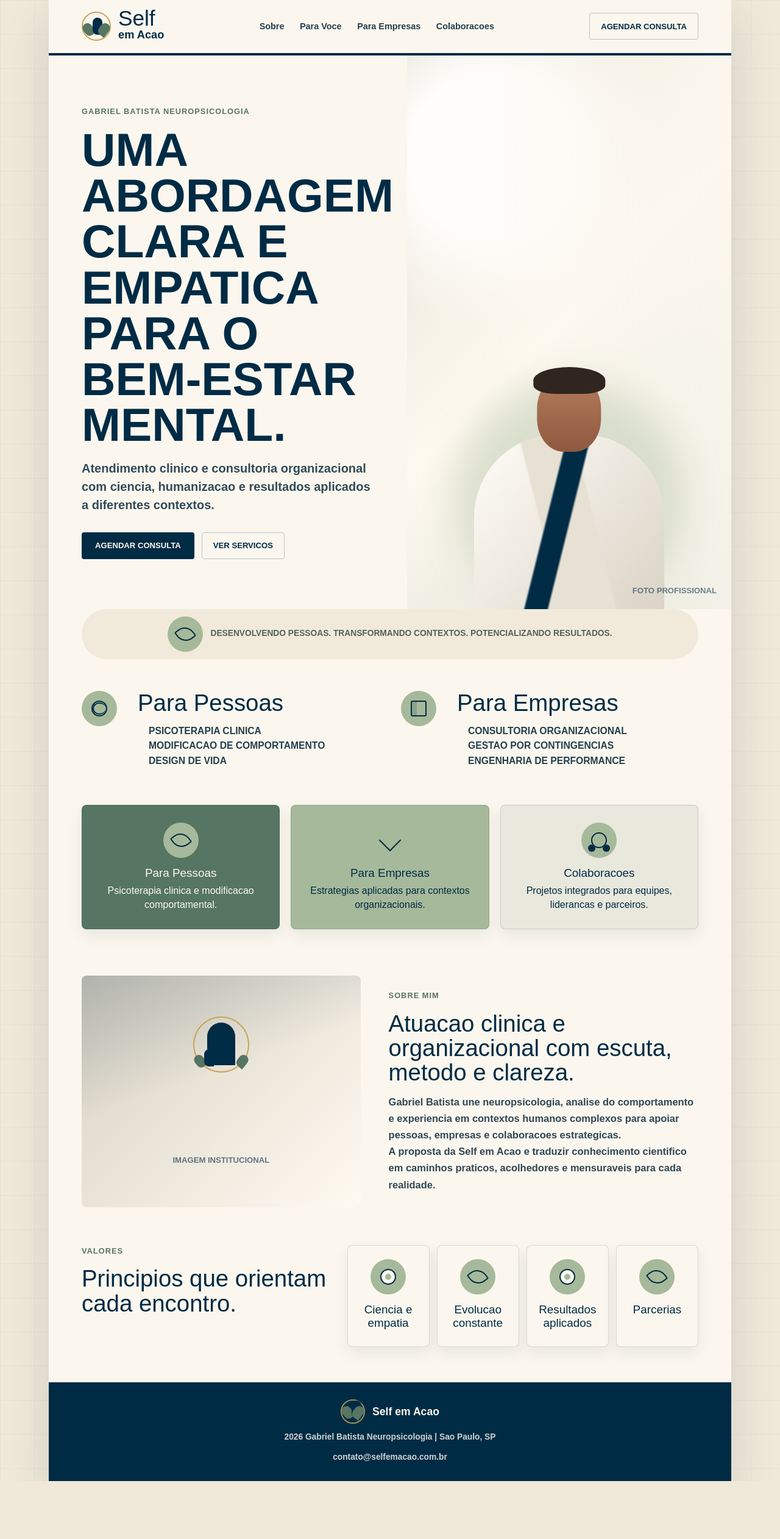
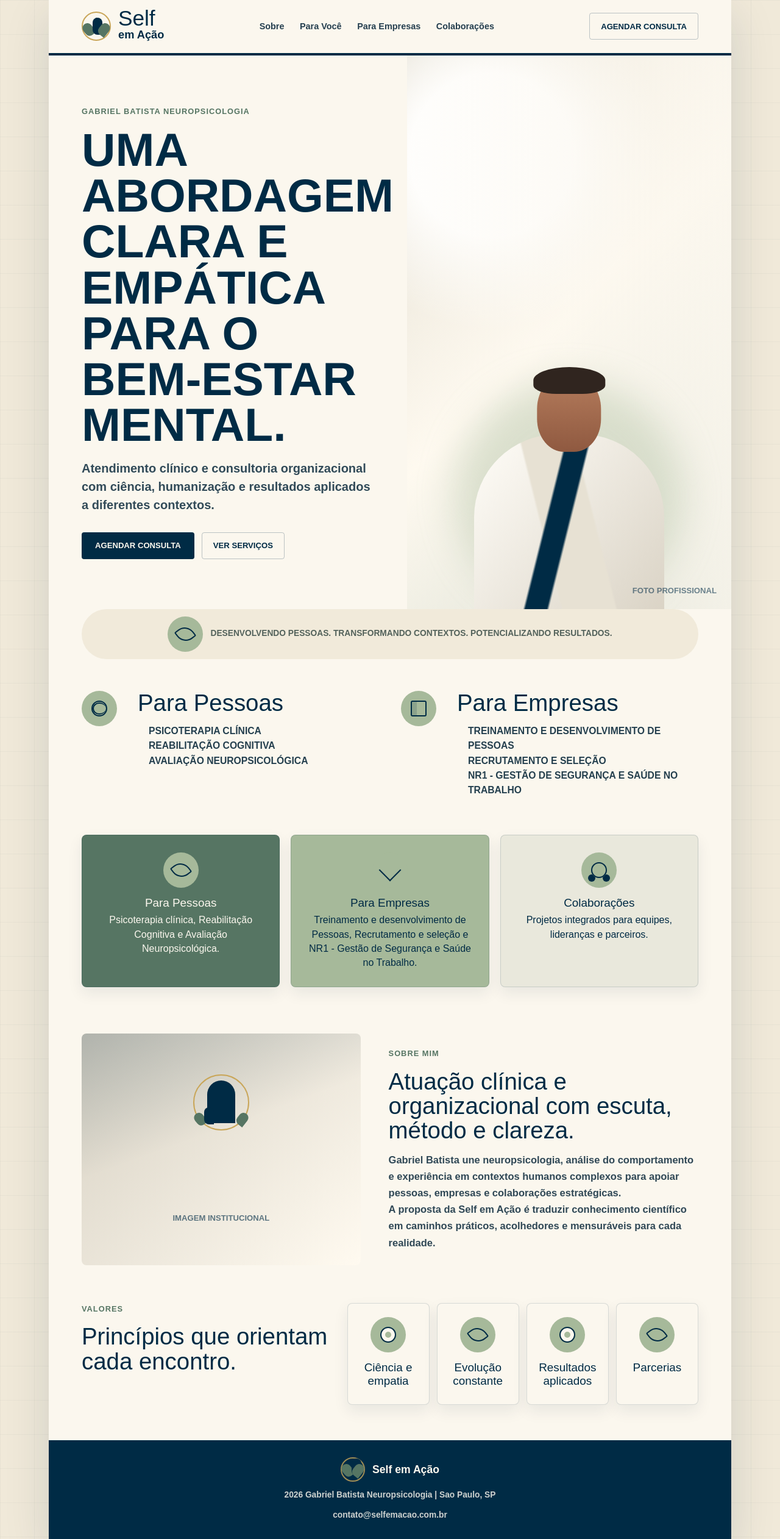
Before and after one commit to DescomplicaDevDan/self-em-acao, a Next.js app: page / in a window 1280 px wide. Shown: the whole page at 61% size. Before the commit the page ends 2429 px from the top, so only its background shows below. Built offline with nearby package versions, Linux system fonts and the light colour scheme.

Commit message:
refactor(home): organiza conteúdo e componentes iniciais

```diff
--- a/app/layout.tsx
+++ b/app/layout.tsx
@@ -13,9 +13,9 @@ const geistMono = Geist_Mono({
 });
 
 export const metadata: Metadata = {
-  title: "Self em Acao | Gabriel Batista Neuropsicologia",
+  title: "Self em Ação | Gabriel Batista Neuropsicologia",
   description:
-    "Atendimento clinico e consultoria organizacional com ciencia, empatia e resultados aplicados.",
+    "Atendimento clínico e consultoria organizacional com ciência, empatia e resultados aplicados.",
 };
 
 export default function RootLayout({
--- a/app/page.tsx
+++ b/app/page.tsx
@@ -1,84 +1,24 @@
-const services = [
-  {
-    title: "Para Pessoas",
-    items: [
-      "Psicoterapia clinica",
-      "Modificacao de comportamento",
-      "Design de vida",
-    ],
-    icon: "mind",
-  },
-  {
-    title: "Para Empresas",
-    items: [
-      "Consultoria organizacional",
-      "Gestao por contingencias",
-      "Engenharia de performance",
-    ],
-    icon: "building",
-  },
-];
-
-const highlights = [
-  {
-    title: "Para Pessoas",
-    text: "Psicoterapia clinica e modificacao comportamental.",
-    icon: "leaf",
-  },
-  {
-    title: "Para Empresas",
-    text: "Estrategias aplicadas para contextos organizacionais.",
-    icon: "branch",
-  },
-  {
-    title: "Colaboracoes",
-    text: "Projetos integrados para equipes, liderancas e parceiros.",
-    icon: "network",
-  },
-];
-
-const values = [
-  "Ciencia e empatia",
-  "Evolucao constante",
-  "Resultados aplicados",
-  "Parcerias",
-];
-
-function BrandMark() {
-  return (
-    <div className="brand-mark" aria-hidden="true">
-      <span />
-      <span />
-      <span />
-    </div>
-  );
-}
-
-function SymbolIcon({ type }: { type: string }) {
-  return (
-    <span className={`symbol symbol-${type}`} aria-hidden="true">
-      <span />
-    </span>
-  );
-}
+import { BrandMark } from "@/src/components/ui/BrandMark";
+import { SymbolIcon } from "@/src/components/ui/SymbolIcon";
+import { highlights, services, values } from "@/src/content/home-content";
 
 export default function Home() {
   return (
     <main className="site-shell">
       <header className="site-header">
-        <a className="brand" href="#top" aria-label="Self em Acao - Inicio">
+        <a className="brand" href="#top" aria-label="Self em Ação - Início">
           <BrandMark />
           <span>
             <strong>Self</strong>
-            <small>em Acao</small>
+            <small>em Ação</small>
           </span>
         </a>
 
         <nav className="desktop-nav" aria-label="Navegacao principal">
           <a href="#sobre">Sobre</a>
-          <a href="#pessoas">Para Voce</a>
+          <a href="#pessoas">Para Você</a>
           <a href="#empresas">Para Empresas</a>
-          <a href="#colaboracoes">Colaboracoes</a>
+          <a href="#colaboracoes">Colaborações</a>
         </nav>
 
         <a className="header-action" href="#contato">
@@ -89,17 +29,17 @@ export default function Home() {
       <section className="hero-section" id="top">
         <div className="hero-copy">
           <p className="eyebrow">Gabriel Batista Neuropsicologia</p>
-          <h1>Uma abordagem clara e empatica para o bem-estar mental.</h1>
+          <h1>Uma abordagem clara e empática para o bem-estar mental.</h1>
           <p className="hero-subtitle">
-            Atendimento clinico e consultoria organizacional com ciencia,
-            humanizacao e resultados aplicados a diferentes contextos.
+            Atendimento clínico e consultoria organizacional com ciência,
+            humanização e resultados aplicados a diferentes contextos.
           </p>
           <div className="hero-actions">
             <a className="primary-button" href="#contato">
               Agendar consulta
             </a>
             <a className="secondary-button" href="#servicos">
-              Ver servicos
+              Ver serviços
             </a>
           </div>
         </div>
@@ -122,7 +62,7 @@ export default function Home() {
         </span>
       </div>
 
-      <section className="audience-grid" id="servicos" aria-label="Servicos">
+      <section className="audience-grid" id="servicos" aria-label="Serviços">
         {services.map((service) => (
           <article
             className="audience-card"
@@ -147,7 +87,7 @@ export default function Home() {
           <article
             className="highlight-card"
             id={
-              highlight.title === "Colaboracoes" ? "colaboracoes" : undefined
+              highlight.title === "Colaborações" ? "colaboracoes" : undefined
             }
             key={highlight.title}
           >
@@ -169,16 +109,16 @@ export default function Home() {
         <div className="about-copy">
           <p className="eyebrow">Sobre mim</p>
           <h2>
-            Atuacao clinica e organizacional com escuta, metodo e clareza.
+            Atuação clínica e organizacional com escuta, método e clareza.
           </h2>
           <p>
-            Gabriel Batista une neuropsicologia, analise do comportamento e
-            experiencia em contextos humanos complexos para apoiar pessoas,
-            empresas e colaboracoes estrategicas.
+            Gabriel Batista une neuropsicologia, análise do comportamento e
+            experiência em contextos humanos complexos para apoiar pessoas,
+            empresas e colaborações estratégicas.
           </p>
           <p>
-            A proposta da Self em Acao e traduzir conhecimento cientifico em
-            caminhos praticos, acolhedores e mensuraveis para cada realidade.
+            A proposta da Self em Ação é traduzir conhecimento científico em
+            caminhos práticos, acolhedores e mensuráveis para cada realidade.
           </p>
         </div>
       </section>
@@ -186,7 +126,7 @@ export default function Home() {
       <section className="values-section" aria-label="Valores">
         <div>
           <p className="eyebrow">Valores</p>
-          <h2>Principios que orientam cada encontro.</h2>
+          <h2>Princípios que orientam cada encontro.</h2>
         </div>
         <div className="values-grid">
           {values.map((value, index) => (
@@ -201,7 +141,7 @@ export default function Home() {
       <footer className="site-footer" id="contato">
         <div className="footer-brand">
           <BrandMark />
-          <span>Self em Acao</span>
+          <span>Self em Ação</span>
         </div>
         <p>
           2026 Gabriel Batista Neuropsicologia | Sao Paulo, SP
--- /dev/null
+++ b/src/components/layout/Header.tsx
@@ -0,0 +1,26 @@
+import { BrandMark } from "@/src/components/ui/BrandMark";
+
+export function Header() {
+  return (
+    <header className="site-header">
+      <a className="brand" href="#top" aria-label="Self em Ação - Início">
+        <BrandMark />
+        <span>
+          <strong>Self</strong>
+          <small>em Ação</small>
+        </span>
+      </a>
+
+      <nav className="desktop-nav" aria-label="Navegação principal">
+        <a href="#sobre">Sobre</a>
+        <a href="#pessoas">Para Você</a>
+        <a href="#empresas">Para Empresas</a>
+        <a href="#colaboracoes">Colaborações</a>
+      </nav>
+
+      <a className="header-action" href="#contato">
+        Agendar consulta
+      </a>
+    </header>
+  );
+}
--- /dev/null
+++ b/src/components/ui/BrandMark.tsx
@@ -0,0 +1,9 @@
+export function BrandMark() {
+  return (
+    <div className="brand-mark" aria-hidden="true">
+      <span />
+      <span />
+      <span />
+    </div>
+  );
+}
--- /dev/null
+++ b/src/components/ui/SymbolIcon.tsx
@@ -0,0 +1,11 @@
+type SymbolIconProps = {
+  type: string;
+};
+
+export function SymbolIcon({ type }: SymbolIconProps) {
+  return (
+    <span className={`symbol symbol-${type}`} aria-hidden="true">
+      <span />
+    </span>
+  );
+}
--- /dev/null
+++ b/src/content/home-content.ts
@@ -0,0 +1,45 @@
+export const services = [
+  {
+    title: "Para Pessoas",
+    items: [
+      "Psicoterapia clínica",
+      "Reabilitação Cognitiva",
+      "Avaliação Neuropsicológica",
+    ],
+    icon: "mind",
+  },
+  {
+    title: "Para Empresas",
+    items: [
+      "Treinamento e desenvolvimento de Pessoas",
+      "Recrutamento e seleção",
+      "NR1 - Gestão de Segurança e Saúde no Trabalho",
+    ],
+    icon: "building",
+  },
+];
+
+export const highlights = [
+  {
+    title: "Para Pessoas",
+    text: "Psicoterapia clínica, Reabilitação Cognitiva e Avaliação Neuropsicológica.",
+    icon: "leaf",
+  },
+  {
+    title: "Para Empresas",
+    text: "Treinamento e desenvolvimento de Pessoas, Recrutamento e seleção e NR1 - Gestão de Segurança e Saúde no Trabalho.",
+    icon: "branch",
+  },
+  {
+    title: "Colaborações",
+    text: "Projetos integrados para equipes, lideranças e parceiros.",
+    icon: "network",
+  },
+];
+
+export const values = [
+  "Ciência e empatia",
+  "Evolução constante",
+  "Resultados aplicados",
+  "Parcerias",
+];
```
Also changed, not shown: 1 other file (tests, documents, lock files or other folders).
